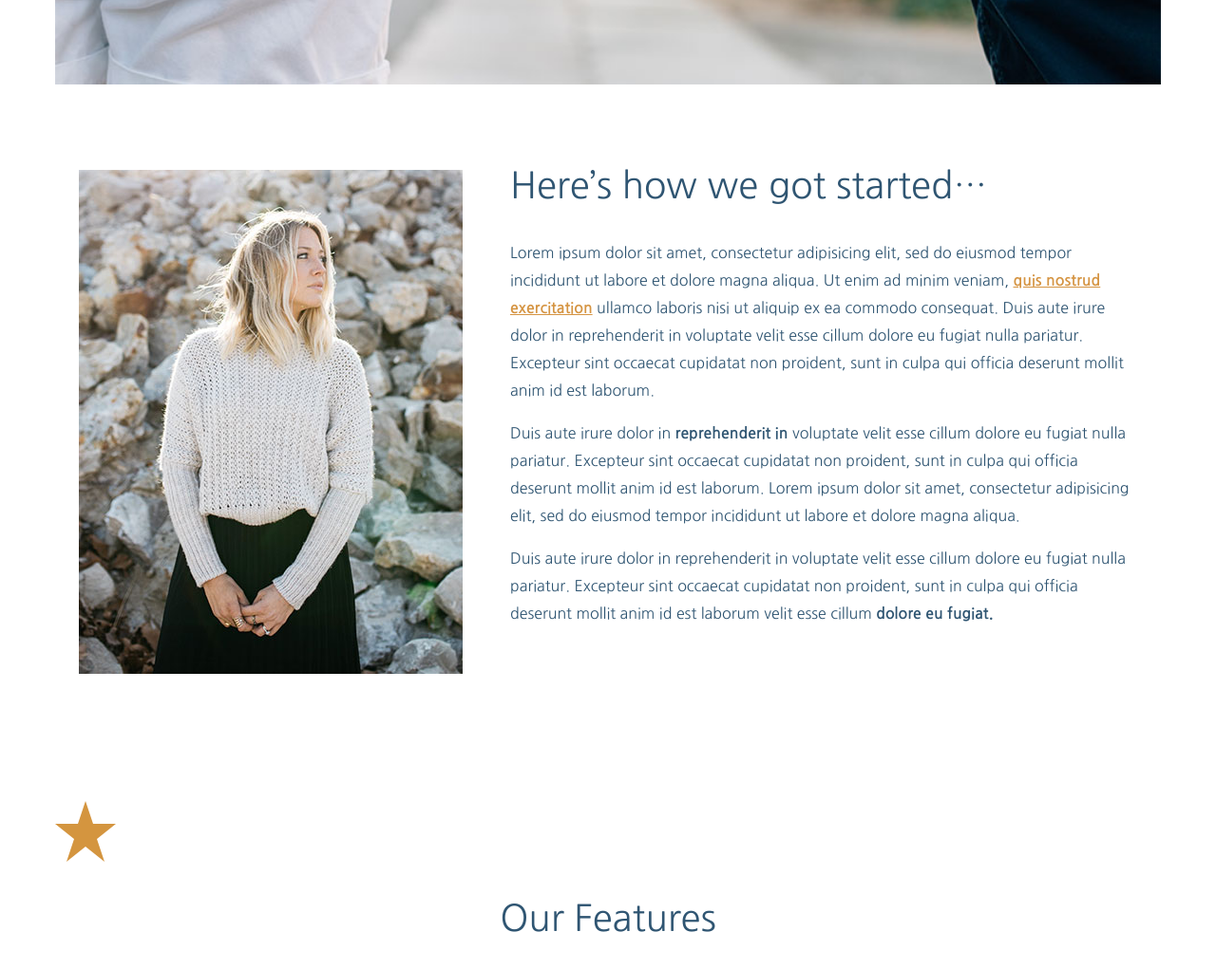
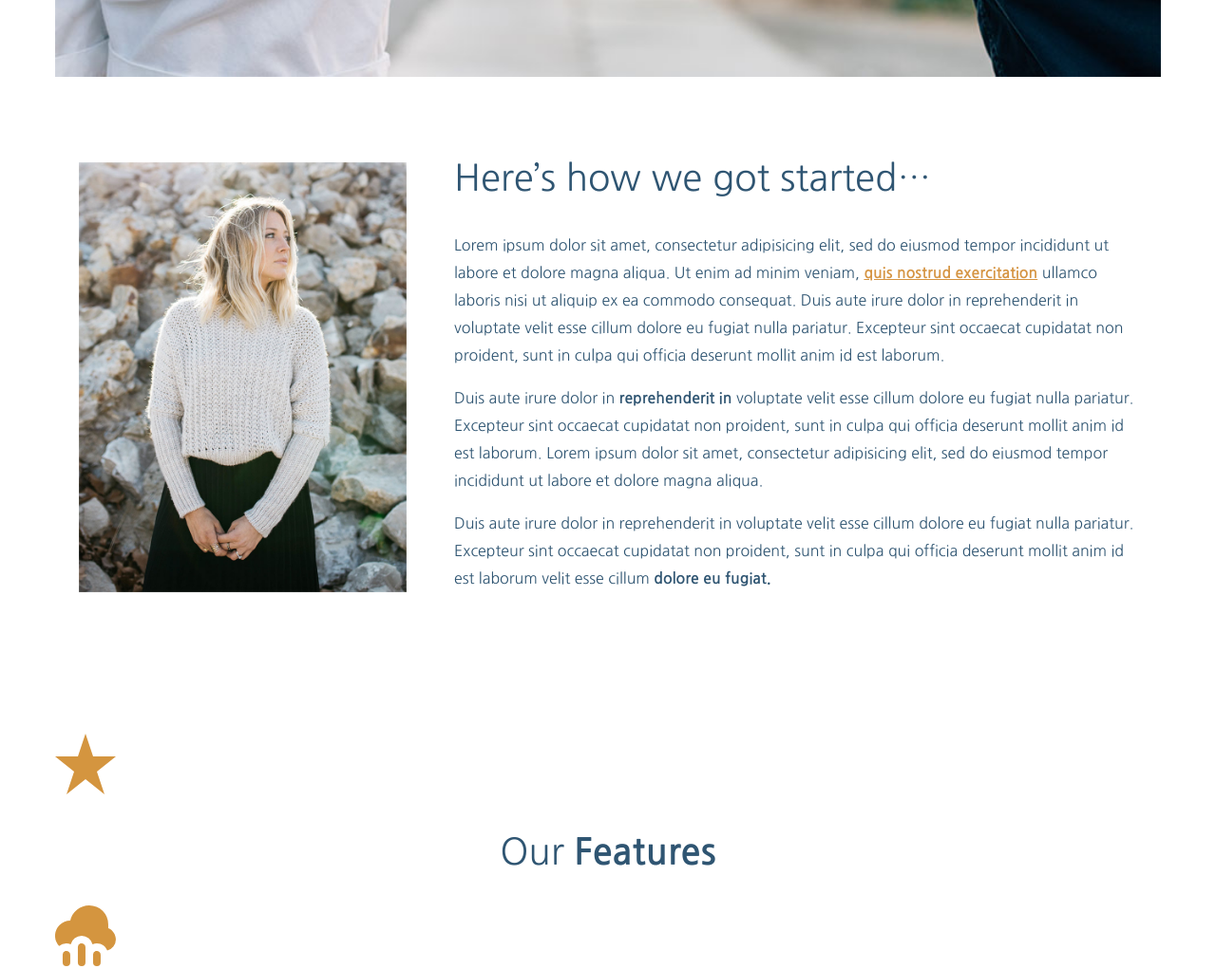
Before and after one commit to rosemdev/travelAgency, a website built with webpack: page src/index.html in a window 1280 px wide. Shown: the part 1360-2381 px from the top of the page at 95% size. Built offline with nearby package versions, Linux system fonts and the light colour scheme; some packages are replaced by stand-ins of ours.

Commit message:
improve styles, add different images for mobile/tablet/laptop

```diff
--- a/src/assets/styles/common.pcss
+++ b/src/assets/styles/common.pcss
@@ -41,7 +41,7 @@
         padding: 15px;
         & li {
           padding: 3px;
-          margin: 7px;
+          margin: 3px;
           border: 2px transparent solid;
           transition: border-bottom .3s ease-in-out;
           text-align: center;
@@ -176,3 +176,7 @@
 
   }
 }
+
+.features {
+
+}
--- a/src/assets/styles/laptop.pcss
+++ b/src/assets/styles/laptop.pcss
@@ -19,6 +19,12 @@
     & .get-started {
       flex-wrap: nowrap;
       align-items: flex-start;
+      & .get-started_image {
+        margin: 25px;
+        & img {
+          width: 345px;
+        }
+      }
 
 
     }
--- a/src/assets/styles/tablet.pcss
+++ b/src/assets/styles/tablet.pcss
@@ -25,9 +25,8 @@
       flex-wrap: wrap;
 
       & .get-started_image {
-        margin: 25px;
         & img {
-          width: auto;
+          //width: auto;
         }
       }
       & .get-started_description {
--- a/src/index.html
+++ b/src/index.html
@@ -56,7 +56,11 @@
     </div>
     <div class="get-started">
         <div class="get-started_image">
-            <img src="assets/images/our-start.jpg" alt="Our founder, Jane Doe">
+            <picture>
+                <source srcset="assets/images/our-start-hi-dpi.jpg" media = "(min-width: 1035px)">
+                <!--<source srcset="assets/images/our-start-landscape-hi-dpi.jpg" media="(min-width: 600px)">-->
+                <img src="assets/images/our-start-landscape.jpg" alt="Our founder, Jane Doe">
+            </picture>
         </div>
         <div class="get-started_description">
             <h2 class="headline">Here&rsquo;s how we got started&hellip;</h2>
@@ -89,7 +93,7 @@
 </div>
 <div class="features page-section main-content">
     <img src="assets/images/icons/star.svg">
-    <h2 class="headline">Our Features</h2>
+    <h2 class="headline">Our <strong>Features</strong></h2>
     <img src="assets/images/icons/rain.svg">
     <h3>We&rsquo;ll Watch the Weather</h3>
     <p>Download our app and we&rsquo;ll send you a notice if it&rsquo;s about to rain in the next 20 minutes around
```
